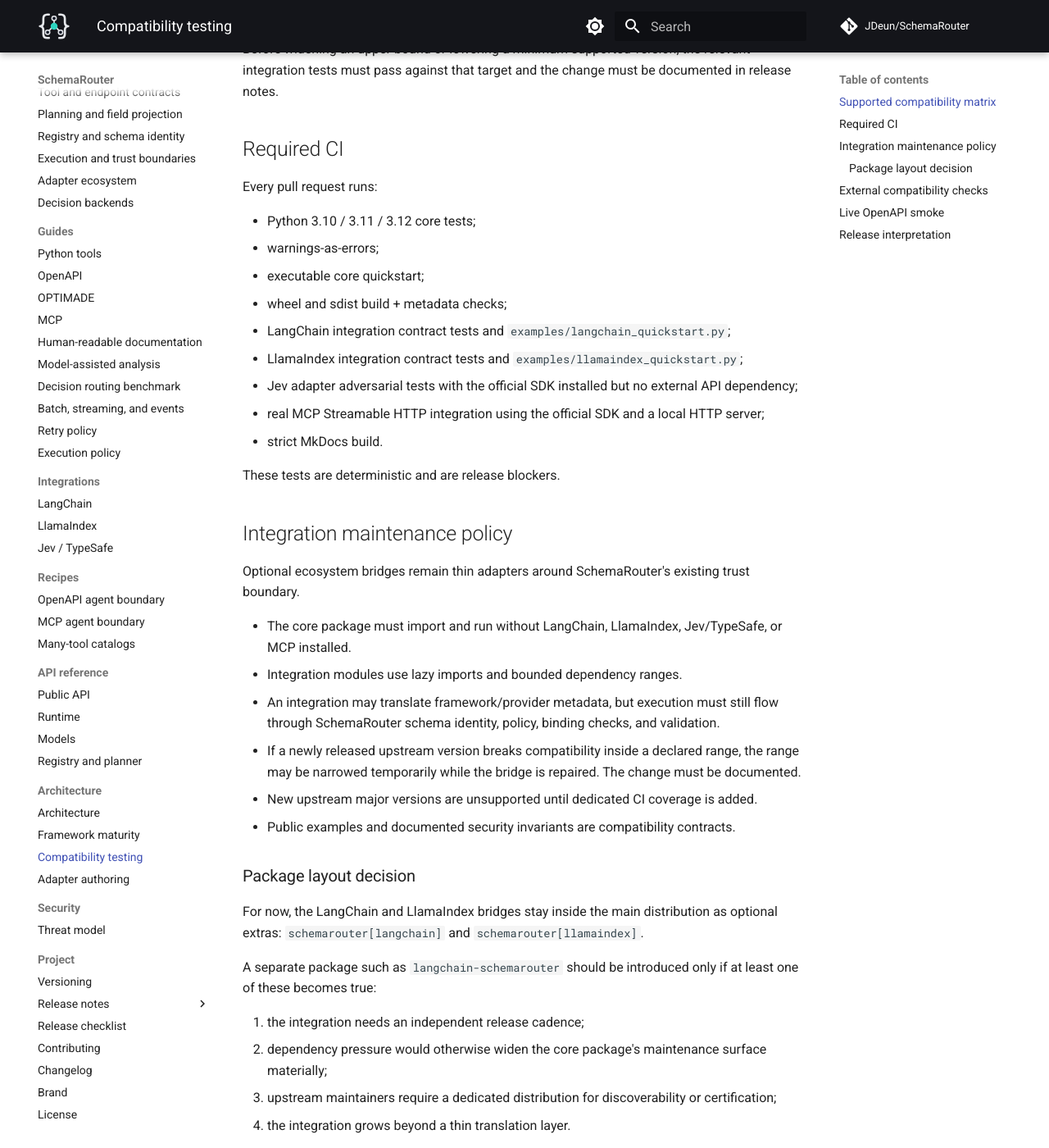
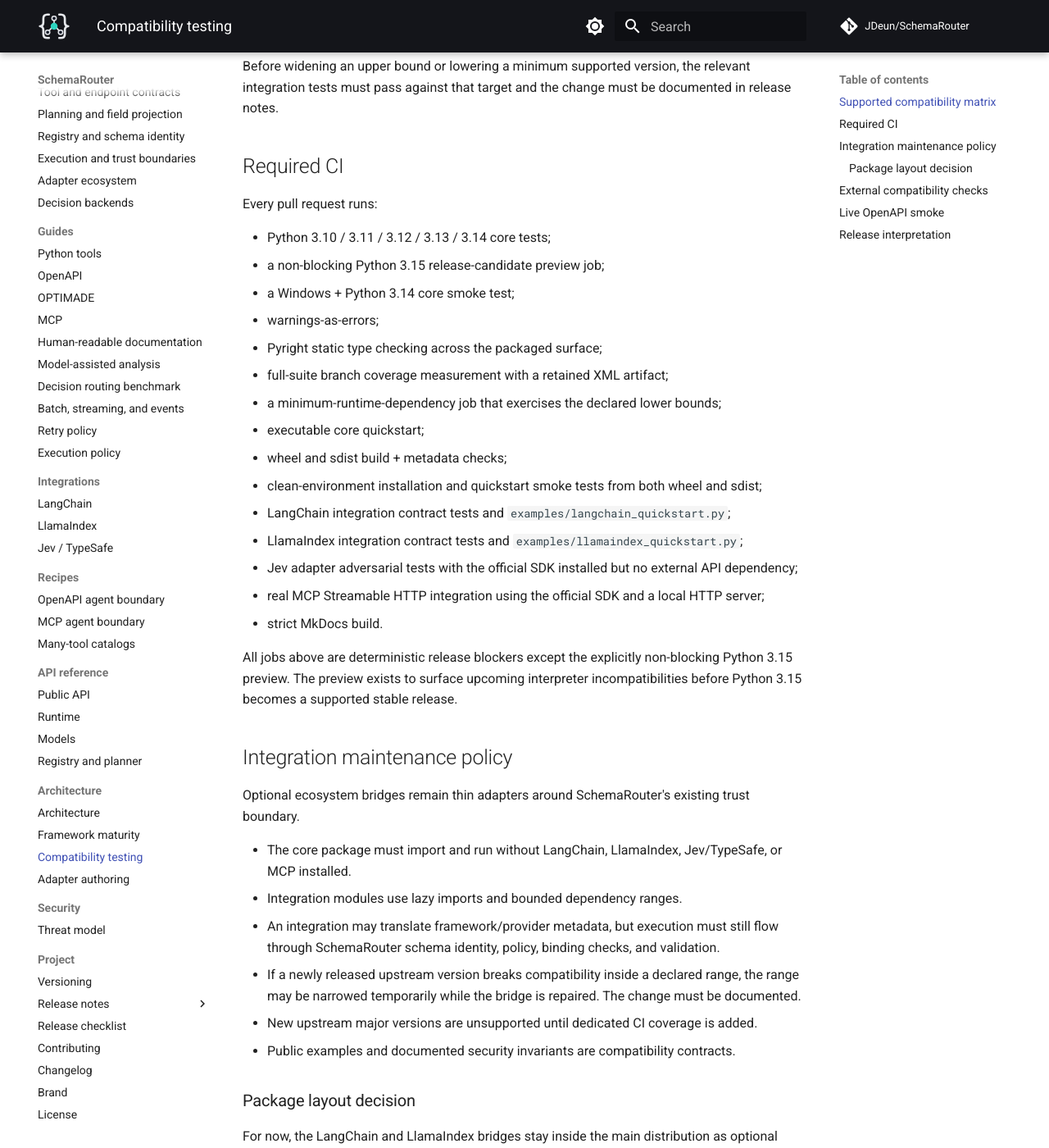
Before and after one commit to JDeun/SchemaRouter, an MkDocs documentation site: the page built from docs/compatibility.md, in a window 1280 px wide and 1400 px high, scrolled down 979 px. Shown: the whole window at 82% size. Built offline with MkDocs 1.6.1 and Material for MkDocs 9.7.7, drawn with Linux system fonts in a browser that asks for light colours; comment, search, counter and statistics services are not loaded; some of the changed text lies outside the part shown.

Commit message:
docs: align compatibility contract with final CI gates

```diff
--- a/docs/compatibility.md
+++ b/docs/compatibility.md
@@ -10,7 +10,7 @@
 
 | Surface | Declared support | Pull-request gate | Notes |
 | --- | --- | --- | --- |
-| Python | 3.10, 3.11, 3.12 | Full core suite on all three versions | Package metadata requires Python >=3.10 |
+| Python | 3.10, 3.11, 3.12, 3.13, 3.14 | Full core suite on all five versions | Package metadata requires Python >=3.10; Python 3.15 RC is exercised as a non-blocking preview |
 | LangChain | `langchain-core>=1.6,<2` | Dedicated contract tests + runnable example on Python 3.12 | Optional `schemarouter[langchain]` extra |
 | LlamaIndex | `llama-index-core>=0.14,<1` | Dedicated contract tests + runnable example on Python 3.12 | Optional `schemarouter[llamaindex]` extra |
 | Jev / TypeSafe | `typesafe-sdk>=0.7,<1` | Dedicated adversarial contract tests on Python 3.12 | Optional `schemarouter[jev]` extra; no live API call in required CI |
@@ -25,17 +25,25 @@
 
 Every pull request runs:
 
-- Python 3.10 / 3.11 / 3.12 core tests;
+- Python 3.10 / 3.11 / 3.12 / 3.13 / 3.14 core tests;
+- a non-blocking Python 3.15 release-candidate preview job;
+- a Windows + Python 3.14 core smoke test;
 - warnings-as-errors;
+- Pyright static type checking across the packaged surface;
+- full-suite branch coverage measurement with a retained XML artifact;
+- a minimum-runtime-dependency job that exercises the declared lower bounds;
 - executable core quickstart;
 - wheel and sdist build + metadata checks;
+- clean-environment installation and quickstart smoke tests from both wheel and sdist;
 - LangChain integration contract tests and `examples/langchain_quickstart.py`;
 - LlamaIndex integration contract tests and `examples/llamaindex_quickstart.py`;
 - Jev adapter adversarial tests with the official SDK installed but no external API dependency;
 - real MCP Streamable HTTP integration using the official SDK and a local HTTP server;
 - strict MkDocs build.
 
-These tests are deterministic and are release blockers.
+All jobs above are deterministic release blockers except the explicitly non-blocking Python 3.15
+preview. The preview exists to surface upcoming interpreter incompatibilities before Python 3.15
+becomes a supported stable release.
 
 ## Integration maintenance policy
 
```
